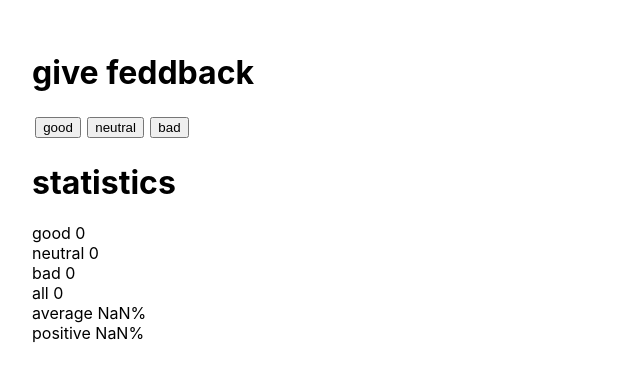
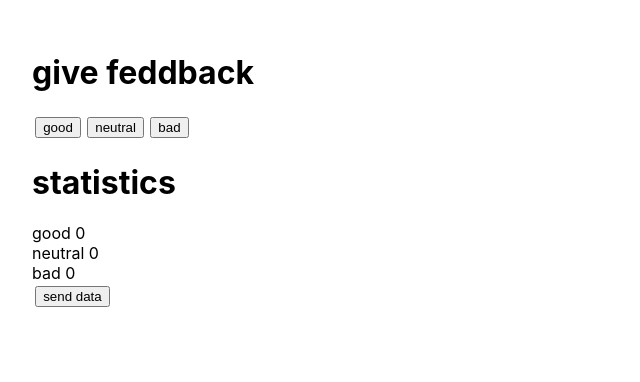
Before and after one commit to luisriego/fullstackopen-bootcamp, a React (Create React App) app in the folder part1/unicafe/: page / in a window 1280 px wide. Shown: the top 382 px of the page, without its empty margins (0-640 px from the left). Built offline with nearby package versions, Linux system fonts and the light colour scheme.

Commit message:
exercice 1.9 working properly

```diff
--- a/part1/unicafe/src/App.js
+++ b/part1/unicafe/src/App.js
@@ -31,6 +31,10 @@ function App() {
         <button onClick={neutralClicked}>neutral</button>
         <button onClick={badClicked}>bad</button>
       </div>
+      <h1>statistics</h1>
+      <p>good {good}</p>
+      <p>neutral {neutral}</p>
+      <p>bad {bad}</p>
       < Statistics good={good} bad={bad} neutral={neutral} />
     </div>
   )
--- a/part1/unicafe/src/components/Statistics/index.js
+++ b/part1/unicafe/src/components/Statistics/index.js
@@ -1,18 +1,27 @@
+import { useState } from 'react';
+
 import Average from '../Average';
 import Positive from '../Positive';
 import Total from '../Total';
 
 export default function Statistics({good, bad, neutral}) {
+    const [senderState, setSenderState] = useState(false)
+
+    const sendClicked = () => {
+        setSenderState(true)
+    }
 
     return (
         <>
-            <h1>statistics</h1>
-            <p>good {good}</p>
-            <p>neutral {neutral}</p>
-            <p>bad {bad}</p>
-            <p>all <Total parts={[good, neutral, bad]} /></p>
-            <p>average <Average good={good} bad={bad} neutral={neutral} /></p>
-            <p>positive <Positive good={good} bad={bad} neutral={neutral} /></p>
+        {
+            senderState === false
+                ?   <button onClick={sendClicked}>send data</button>
+                :   <>
+                        <p>all <Total parts={[good, neutral, bad]} /></p>
+                        <p>average <Average good={good} bad={bad} neutral={neutral} /></p>
+                        <p>positive <Positive good={good} bad={bad} neutral={neutral} /></p>
+                    </>
+        }
         </>
       )
 }
```
